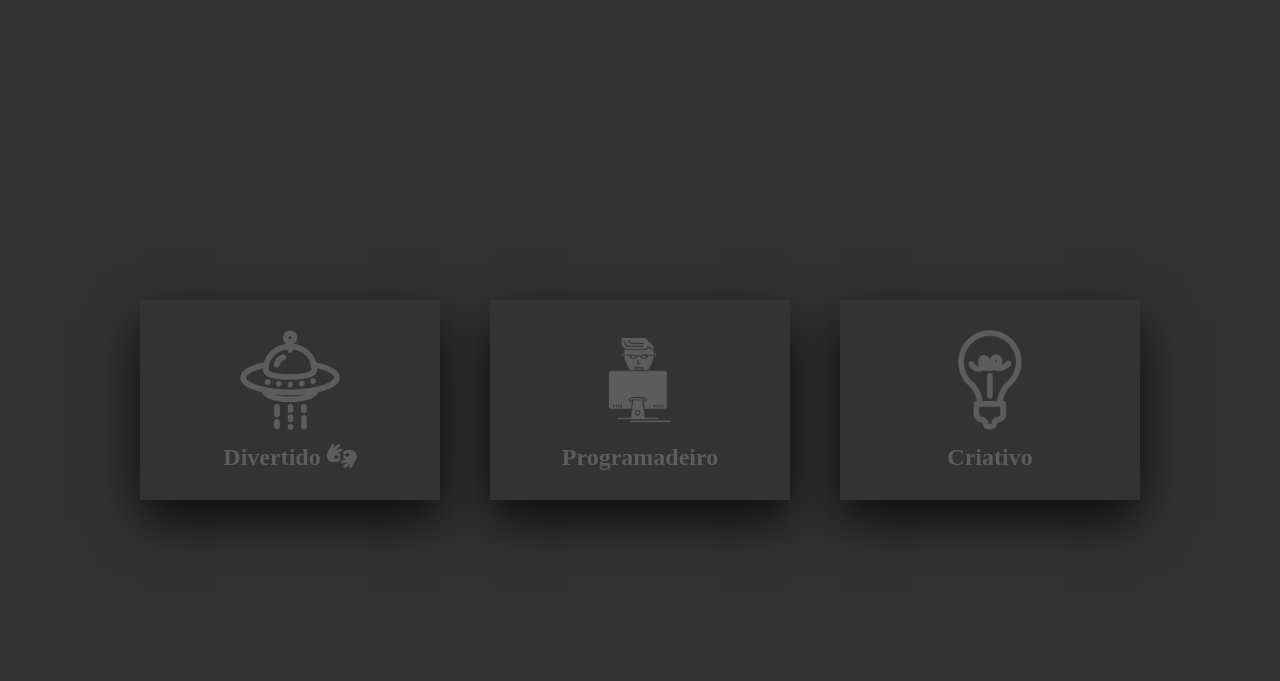
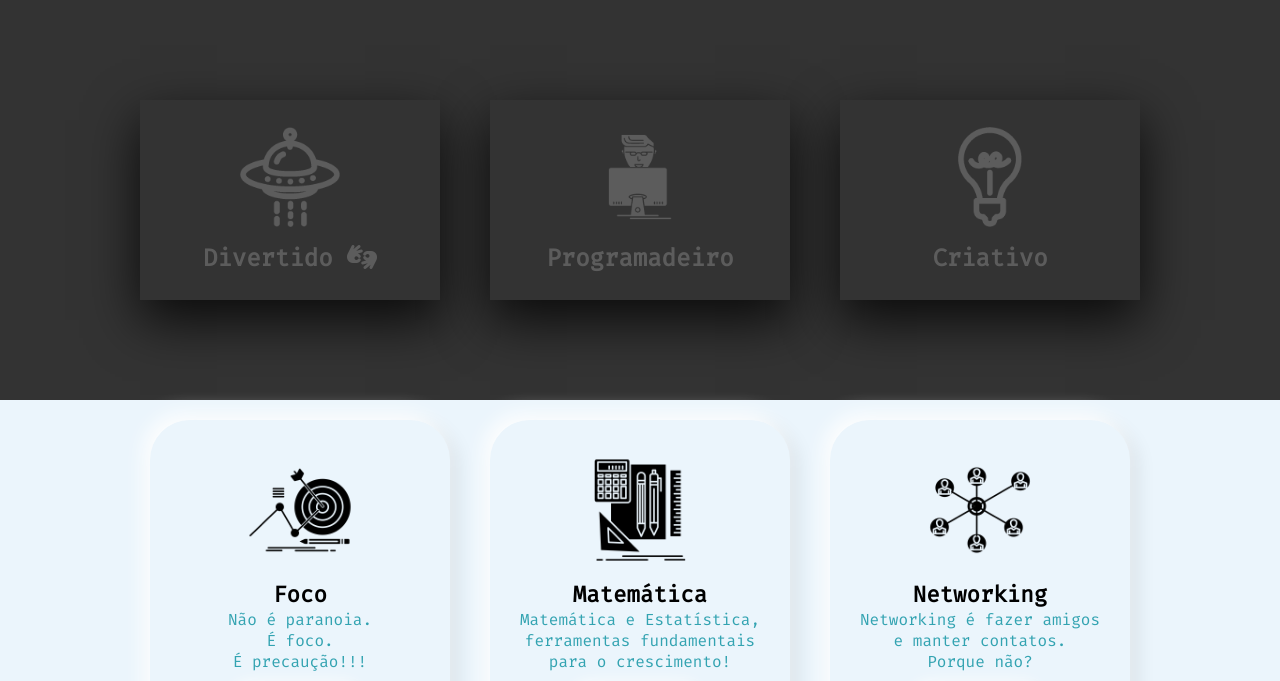
Before and after one commit to emanueldsc/tricks, a plain HTML site: page cards_hover/index.html in a window 1280 px wide. Shown: the top 681 px of the page. Drawn offline with Linux system fonts and the light colour scheme.

Commit message:
finaliza projetos cards_hover

```diff
--- a/cards_hover/index.html
+++ b/cards_hover/index.html
@@ -11,6 +11,7 @@
     <link href="https://kit-free.fontawesome.com/releases/latest/css/free-v4-font-face.min.css" media="all" rel="stylesheet" id="font-awesome-5-kit-css">
     <link href="https://kit-free.fontawesome.com/releases/latest/css/free.min.css" media="all" rel="stylesheet" id="font-awesome-5-kit-css">
     <link rel="stylesheet" href="./style.css">
+    <link rel="stylesheet" href="./style2.css">
 </head>
 
 <body>
@@ -30,7 +31,7 @@
                         Quando você está triste, ninguém repara sua lágrima. Quando você está feliz, ninguém repara seu
                         sorriso. Experimente soltar um peido.
                     </p>
-                    <a href="#">Leia mais ...</a>
+                    <a href="https://github.com/emanueldsc">Leia mais ...</a>
                 </div>
             </div>
         </div>
@@ -49,7 +50,7 @@
                         Eiitaa Mainhaa! Aqui não tem código complexo, mas da uma <i class="fas fa-eye"></i> nos outros
                         projetos. Lá da pra se perder até não se encontrar!!!
                     </p>
-                    <a href="#">Github -></a>
+                    <a href="https://github.com/emanueldsc">Github -></a>
                 </div>
             </div>
         </div>
@@ -67,11 +68,59 @@
                     <p>
                         Tem mais projetos desse naip, clica no botão e divirta-se!
                     </p>
-                    <a href="#">+projetos</a>
+                    <a href="https://github.com/emanueldsc">+projetos</a>
                 </div>
             </div>
         </div>
     </div>
+    <div class="container2">
+
+        <!-- Card 1 -->
+        <div class="card2">
+            <div class="imgBx">
+                <img src="./src/foco.png" alt="foco">
+            </div>
+            <div class="contentBx">
+                <h2>Foco</h2>
+                <p>
+                    Não é paranoia. <br>
+                    É foco.<br>
+                    É precaução!!!
+                </p>
+                <a href="https://github.com/emanueldsc"><span>Meu Git <i class="fab fa-github"></i></span></a>
+            </div>
+        </div>
+
+        <!-- Card 2 -->
+        <div class="card2">
+            <div class="imgBx">
+                <img src="./src/livro calculos.png" alt="foco">
+            </div>
+            <div class="contentBx">
+                <h2>Matemática</h2>
+                <p>
+                    Matemática e Estatística, ferramentas fundamentais para o crescimento!
+                </p>
+                <a href="https://github.com/emanueldsc"><span>Meu Git <i class="fab fa-github"></i></span></a>
+            </div>
+        </div>
+
+        <!-- Card 2 -->
+        <div class="card2">
+            <div class="imgBx">
+                <img src="./src/networking.png" alt="foco">
+            </div>
+            <div class="contentBx">
+                <h2>Networking</h2>
+                <p>
+                    Networking é fazer amigos e manter contatos.<br>Porque não?
+                </p>
+                <a href="https://github.com/emanueldsc"><span>Meu Git <i class="fab fa-github"></i></span></a>
+            </div>
+        </div>
+
+    </div>
+
 </body>
 
 </html>
--- a/cards_hover/style.css
+++ b/cards_hover/style.css
@@ -5,15 +5,16 @@ body {
     min-height: 100vh;
     background-color: #333;
     display: flex;
+    flex-direction: column;
     justify-content: center;
     align-items: center;
 }
 
 .container {
     width: 1000px;
-    ;
     position: relative;
     display: flex;
+    height: 50vh;
     justify-content: space-between;
 }
 
--- /dev/null
+++ b/cards_hover/style2.css
@@ -0,0 +1,72 @@
+* {
+    margin: 0;
+    padding: 0;
+    box-sizing: border-box;
+    font-family: 'Fira Code', monospace;
+}
+
+.container2 {
+    position: relative;
+    display: flex;
+    justify-content: center;
+    flex-wrap: wrap;
+    width: 100%;
+    height: 50vh;
+    background-color: #ebf5fc;
+}
+
+.container2 .card2 {
+    width: 300px;
+    margin: 20px;
+    padding: 30px 30px;
+    background-color: #ebf5fc;
+    border-radius: 40px;
+    box-shadow: -6px -6px 20px rgba(255, 255, 255, 1), 6px 6px 20px rgba(0, 0, 0, 0.1);
+}
+
+.container2 .card2:hover {
+    box-shadow: inset -6px -6px 10px rgba(255, 255, 255, 1), inset 6px 6px 20px rgba(0, 0, 0, 0.1);
+}
+.container2 .card2 .imgBx{
+    position: relative;
+    text-align: center;
+}
+.container2 .card2 .imgBx img {
+    max-width: 120px;
+    width: 100%;
+}
+.container2 .card2 .contentBx{
+    position: relative;
+    margin-top: 5px;
+    text-align: center;
+}
+.container2 .card2 .contentBx h2{
+    color #32a3b1;
+    font-weight: 700;
+    font-size: 1.4em;
+
+}
+.container2 .card2 .contentBx p{
+    color: #32a3b1;
+}
+.container2 .card2 .contentBx a{
+    display: inline-block;
+    padding: 10px 20px;
+    margin-top: 15px;
+    border-radius: 40px;
+    color #32a3b1;
+    font-size: 16px;
+    text-decoration: none;
+    box-shadow: -4px -4px 15px rgba(255, 255, 255, 1), 4px 4px 15px rgba(0, 0, 0, 0.1);
+}
+.container2 .card2 .contentBx a:hover{
+    box-shadow: inset -4px -4px 10px rgba(255, 255, 255, 1), inset 4px 4px 10px rgba(0, 0, 0, 0.1);
+}
+.container2 .card2 a:hover span{
+    display: block;
+    transform: scale(0.98);
+}
+.container2 .card2:hover .imgBx,
+.container2 .card2:hover .contentBx{
+    transform: scale(0.98);
+}
--- /dev/null
+++ b/style.css
@@ -0,0 +1,42 @@
+@import url('https://fonts.googleapis.com/css?family=Fira+Code:600&display=swap&subset=latin-ext');
+*{
+    margin: 0;
+    padding: 0;
+    box-sizing: border-box;
+}
+body{
+    min-height: 100vh;
+    display: flex;
+    justify-content: center;
+    background-color: #f1f1f1;
+    font-family: 'Fira Code', monospace;
+}
+.container{
+    width: 1000px;
+    position: relative;
+    display: flex;
+    justify-content: start;
+    align-items: center;
+    flex-direction: column;
+}
+.container .author{
+    margin: 30px auto;
+}
+
+.container section{
+    min-width: 100%;
+    display: flex;
+    flex-direction: column;
+    align-items: center;
+}
+.container section section.projetos{
+    flex-direction: row;
+    display: flex;
+    justify-content: space-around;
+    align-items: center;
+}
+
+.card{
+    border: 1px solid #000;
+    padding: 10px;
+}
```
Also changed, not shown: index.html (+70 -0 lines), cards_hover/src/networking.png (added).
